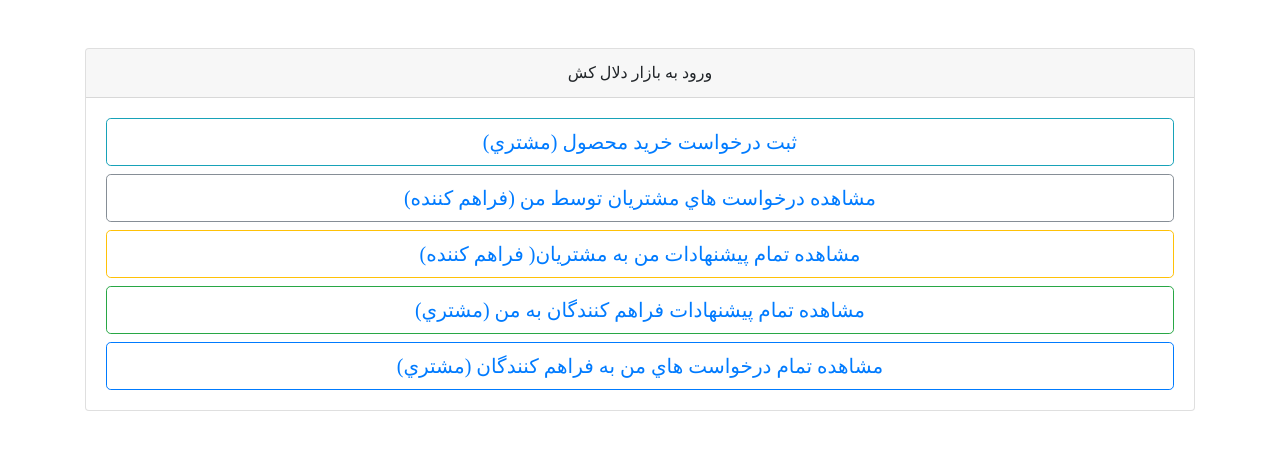
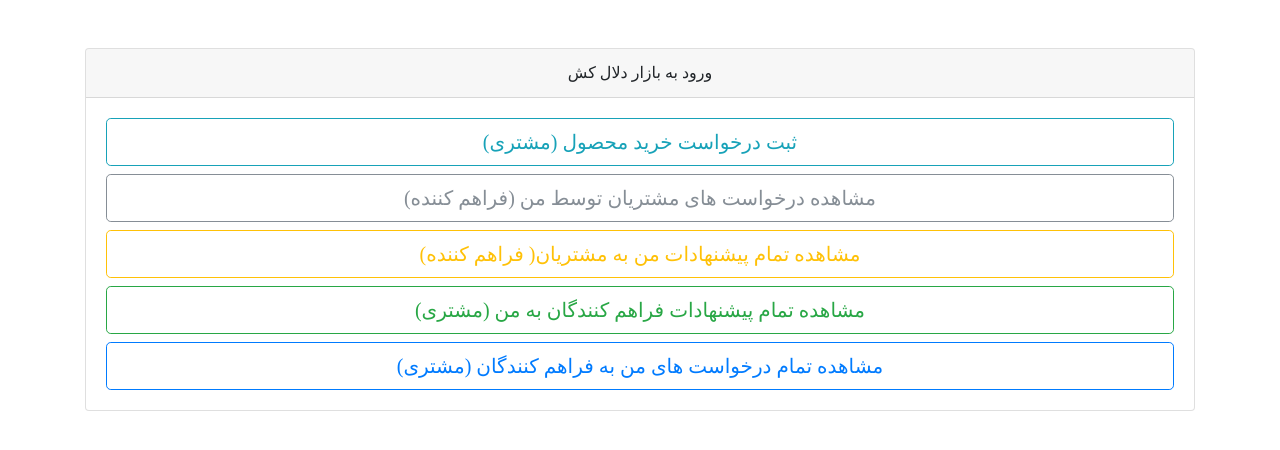
Before and after one commit to CarenZarin/DallalKosh, a Django app: page /entertobazar in a window 1280 px wide. Shown: the part 56-506 px from the top of the page. Run offline with Django 3.2, Linux system fonts and the light colour scheme; the visitor is signed in with stand-in values (Sample User, id 1); parts of the project's set-up code (start-up, migrations or seed data) failed here and were passed over; some libraries are stand-ins or nearby versions; some web fonts are replaced.

Commit message:
Improve Bazaar Page Buttons

```diff
--- a/DallalKosh/app/templates/Enter_to_Bazar.html
+++ b/DallalKosh/app/templates/Enter_to_Bazar.html
@@ -9,13 +9,12 @@
 {% block content %}
   <div class="container">
   <div class="row">
-  <button type="button" class="btn btn-outline-info btn-lg btn-block"><a style="text-decoration: none;" href="/customer/request">ثبت درخواست خريد محصول (مشتري)</a></button>
-  <button type="button" class="btn btn-outline-secondary btn-lg btn-block"><a style="text-decoration: none;" href="/provider/customersrequests">مشاهده درخواست هاي مشتريان توسط من (فراهم كننده)</a>
-  </a></button>
-  <button type="button" class="btn btn-outline-warning btn-lg btn-block"><a style="text-decoration: none;" href="/provider/goods">مشاهده تمام پيشنهادات من به مشتریان( فراهم كننده)</a>
-  </button>
-  <button type="button" class="btn btn-outline-success btn-lg btn-block"><a style="text-decoration: none;" href="/customer/final_choose">مشاهده تمام پيشنهادات فراهم كنندگان به من (مشتري)</a></button>
-  <button type="button" class="btn btn-outline-primary btn-lg btn-block"><a style="text-decoration: none;" href="/customer/requestlist/">مشاهده تمام درخواست هاي من به فراهم كنندگان (مشتري)</a></button>
+  <a class="btn btn-outline-info btn-lg btn-block" style="text-decoration: none;" href="/customer/request">ثبت درخواست خرید محصول (مشتری)</a>
+  <a class="btn btn-outline-secondary btn-lg btn-block" style="text-decoration: none;" href="/provider/customersrequests">مشاهده درخواست های مشتریان توسط من (فراهم كننده)</a>
+  <a class="btn btn-outline-warning btn-lg btn-block" style="text-decoration: none;" href="/provider/goods">مشاهده تمام پیشنهادات من به مشتریان( فراهم كننده)</a>
+
+  <a class="btn btn-outline-success btn-lg btn-block" style="text-decoration: none;" href="/customer/final_choose">مشاهده تمام پیشنهادات فراهم كنندگان به من (مشتری)</a>
+  <a class="btn btn-outline-primary btn-lg btn-block" style="text-decoration: none;" href="/customer/requestlist/">مشاهده تمام درخواست های من به فراهم كنندگان (مشتری)</a>
   </ul>
   </div>
   </div>
```
